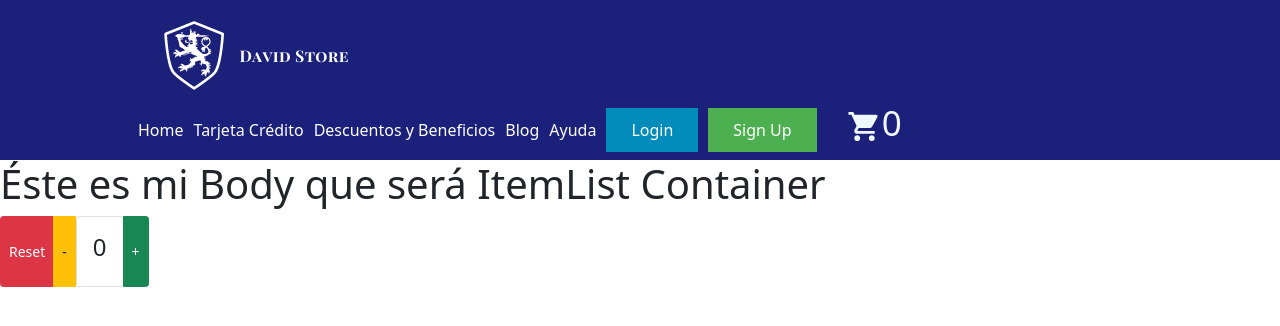
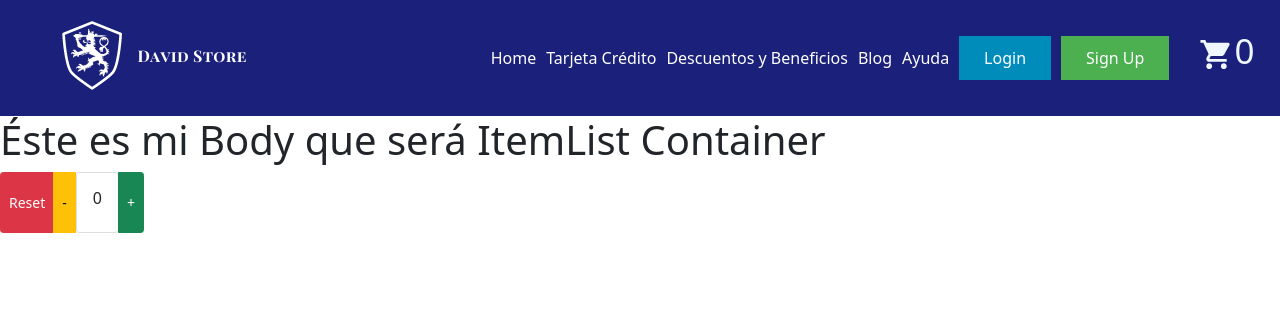
Before and after one commit to davidcastellanos/React-Online-Store, a React (Create React App) app: page / in a window 1280 px wide. Shown: the top 326 px of the page. Built offline with nearby package versions, Linux system fonts and the light colour scheme.

Commit message:
[UPDATE] Fixed styles

```diff
--- a/src/components/ItemCount/ItemCount.js
+++ b/src/components/ItemCount/ItemCount.js
@@ -23,7 +23,7 @@ export const ItemCount = ({ initialValue }) => {
 
   return (
     <>
-      <ButtonGroup size='sm' className='mb-2'>
+      <ButtonGroup size='sm'>
         <Button variant='danger' onClick={() => resetear()}>
           Reset
         </Button>
@@ -31,7 +31,7 @@ export const ItemCount = ({ initialValue }) => {
           -
         </Button>
         <Card body>
-          <h4>{contadorItem}</h4>
+          <h6>{contadorItem}</h6>
         </Card>
         <Button variant='success' onClick={() => incrementar()}>
           +
--- a/src/components/NavBar/NavBar.js
+++ b/src/components/NavBar/NavBar.js
@@ -17,7 +17,7 @@ export const NavBar = ({ menu }) => {
   return (
     <header className='navbar'>
       <a href='https://www.google.com/' className='logo'>
-        <img src={logo} alt='imagen' className='imagen-logo' />
+        <img src={logo} alt='imagen' />
       </a>
 
       <nav className='menu'>
--- a/src/components/NavBar/NavBar.scss
+++ b/src/components/NavBar/NavBar.scss
@@ -2,15 +2,13 @@
   display: flex;
   justify-content: space-between;
   align-items: center;
-  padding: 20px 10%;
+  padding: 20px 2%;
 
   background-color: #1b207b;
 
-  .logo {
-    .imagen-logo {
-      position: relative;
-      width: 160;
-    }
+  .logo img {
+    position: relative;
+    width: 160;
   }
 
   a {
```
